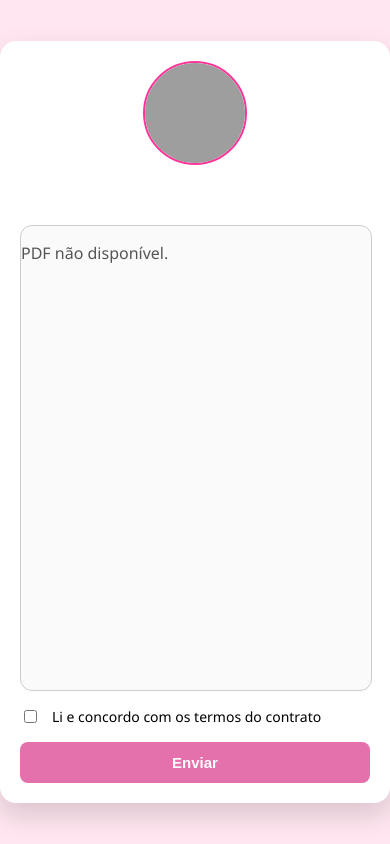
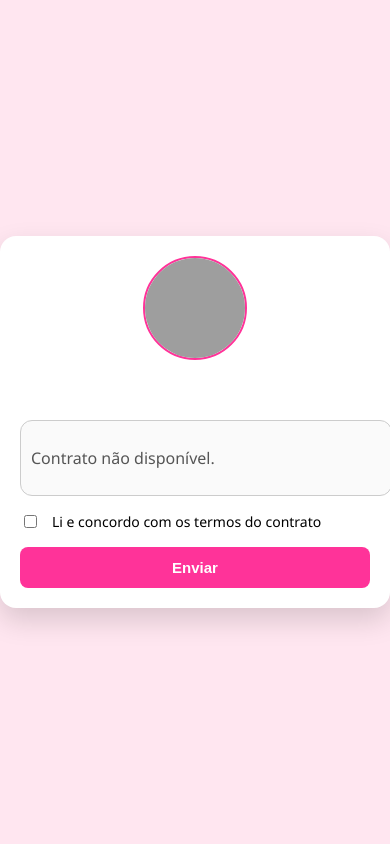
Before and after one commit to Devcruzz/Contract-Server, a Flask app: template templates/aceite.html in a window 390 px wide. Run offline with Flask 3, Linux system fonts and the light colour scheme; the template is opened without the code that fills it, so the values that code supplies are empty; some libraries are stand-ins or nearby versions; grey boxes are pictures that could not be loaded.

Commit message:
ajuste na captação dos contrato vindo do banco

```diff
--- a/app.py
+++ b/app.py
@@ -4,11 +4,13 @@
 from datetime import datetime
 import pytz
 import os
+from dotenv import load_dotenv
+
+# ----------------- Configura variáveis de ambiente -----------------
+load_dotenv()
+DATABASE_URL = os.getenv("DATABASE_URL")  # URL do banco
 
 app = Flask(__name__)
-
-# Pega a URL do banco de dados do Render (configurada nas variáveis de ambiente)
-DATABASE_URL = os.getenv("DATABASE_URL")
 
 def get_connection():
     return psycopg2.connect(DATABASE_URL, cursor_factory=RealDictCursor)
@@ -21,7 +23,7 @@
 
     conn = get_connection()
     cur = conn.cursor()
-    cur.execute("SELECT id, nome, email, status, pdf_base64 FROM aceite WHERE token = %s", (token,))
+    cur.execute("SELECT id, nome, email, status, html_contrato FROM aceite WHERE token = %s", (token,))
     row = cur.fetchone()
 
     if not row:
@@ -32,19 +34,15 @@
     nome = row["nome"]
     email = row["email"]
     status = row["status"]
-    pdf_base64 = row["pdf_base64"] or ""
+    contrato_html = row["html_contrato"] or "<p>Contrato não disponível.</p>"
 
     # Fuso horário de Brasília
     brasilia_tz = pytz.timezone('America/Sao_Paulo')
-
-    # Hora atual com fuso horário de Brasília
     hora_agora_brasilia = datetime.now(brasilia_tz)
 
     # Atualiza status para 'aceito' se o usuário enviar POST
     if request.method == "POST" and status != "aceito":
         ip = request.headers.get('X-Forwarded-For', request.remote_addr).split(',')[0].strip()
-
-        # Converte para UTC antes de salvar no banco
         hora_agora_utc = hora_agora_brasilia.astimezone(pytz.utc)
 
         cur.execute(
@@ -56,12 +54,12 @@
 
     conn.close()
 
-    # Passa o PDF Base64 para o template
+    # Renderiza o template 'aceite.html'
     return render_template(
         "aceite.html",
         nome=nome,
         email=email,
         status=status,
-        pdf_base64=pdf_base64,
-        hora_agora=hora_agora_brasilia.strftime("%d/%m/%Y %H:%M:%S")  # só pra exibir se quiser
+        contrato_html=contrato_html,
+        hora_agora=hora_agora_brasilia.strftime("%d/%m/%Y %H:%M:%S")
     )
--- a/templates/aceite.html
+++ b/templates/aceite.html
@@ -20,7 +20,6 @@
             padding: 30px;
             border-radius: 16px;
             width: 520px;
-            height: 550px;
             max-width: 95vw;
             display: flex;
             flex-direction: column;
@@ -43,20 +42,14 @@
             word-break: break-word;
         }
 
-        .pdf-container {
+        .contract-container {
             width: 100%;
-            height: 350px;
             border-radius: 12px;
             border: 1px solid #ccc;
+            padding: 10px;
+            background: #fafafa;
             overflow: auto;
-            background: #fafafa;
-        }
-
-        .pdf-container iframe {
-            width: 100%;
-            height: 100%;
-            border: none;
-            border-radius: 12px;
+            max-height: 400px;
         }
 
         .agree-row {
@@ -94,7 +87,6 @@
             border-radius: 50%;
         }
 
-        /* ===== Responsividade ===== */
         @media (max-width: 600px) {
             .container {
                 width: 100%;
@@ -103,13 +95,8 @@
                 gap: 16px;
             }
 
-            #nomeUsuario,
-            #gmailUsuario {
-                font-size: 16px;
-            }
-
-            .pdf-container {
-                height: 55vh;
+            .contract-container {
+                max-height: 55vh;
             }
 
             .btn {
@@ -117,14 +104,7 @@
                 font-size: 15px;
             }
 
-            .actions {
-                justify-content: center;
-                flex-direction: column;
-                gap: 10px;
-            }
-
             .agree-row {
-                align-items: flex-start;
                 font-size: 14px;
             }
 
@@ -145,36 +125,37 @@
         <h1>{{ nome }}</h1>
         <p>{{ email }}</p>
 
-        <div class="pdf-container">
-            {% if pdf_base64 %}
-            <iframe src="data:application/pdf;base64,{{ pdf_base64 | safe }}#toolbar=0&navpanes=0&scrollbar=0"
-                style="width:100%; height:90vh; border:none;">
-            </iframe>
+        <div class="contract-container">
+            {% if contrato_html %}
+                {{ contrato_html|safe }}
             {% else %}
-            <p>PDF não disponível.</p>
+                <p>Contrato não disponível.</p>
             {% endif %}
         </div>
 
-
         <div class="agree-row">
-            <input type="checkbox" id="concordo">
+            <input type="checkbox" id="concordo" {% if status == 'aceito' %}disabled{% endif %}>
             <label for="concordo">Li e concordo com os termos do contrato</label>
         </div>
 
         <div class="actions">
-            <button id="enviarBtn" class="btn" disabled>Enviar</button>
+            <button id="enviarBtn" class="btn" {% if status == 'aceito' %}disabled{% endif %}>Enviar</button>
         </div>
+
+        {% if status == 'aceito' %}
+            <p style="color:green;">Contrato aceito!</p>
+        {% endif %}
     </div>
 
     <script>
         const concordo = document.getElementById('concordo');
         const enviarBtn = document.getElementById('enviarBtn');
 
-        concordo.addEventListener('change', () => {
+        concordo?.addEventListener('change', () => {
             enviarBtn.disabled = !concordo.checked;
         });
 
-        enviarBtn.addEventListener('click', async () => {
+        enviarBtn?.addEventListener('click', async () => {
             const response = await fetch(window.location.href, { method: 'POST' });
             if (response.ok) alert('Aceite registrado com sucesso!');
             enviarBtn.disabled = true;
@@ -182,5 +163,4 @@
         });
     </script>
 </body>
-
 </html>
```
